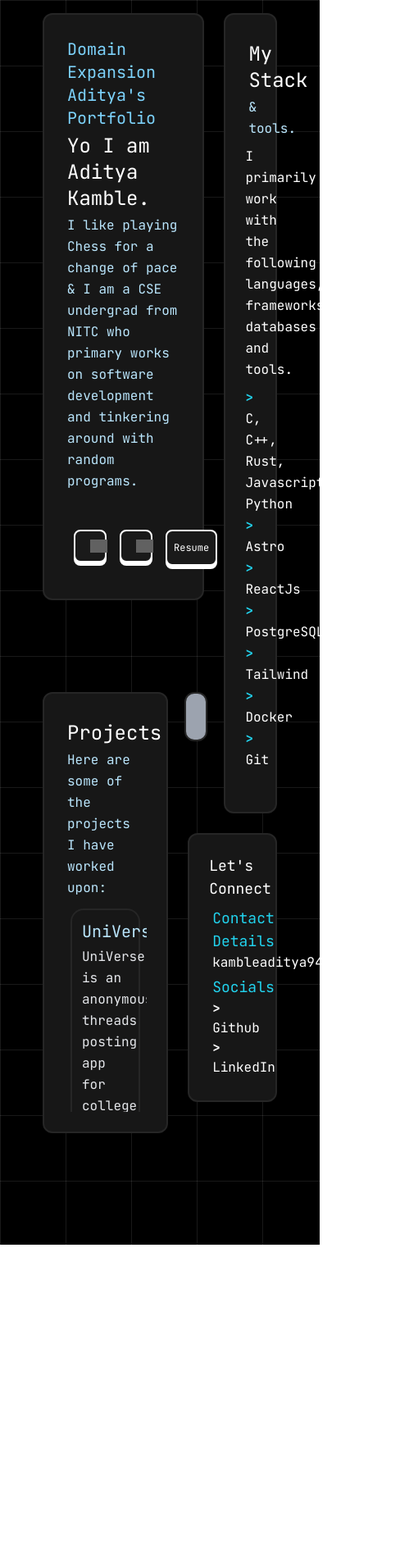
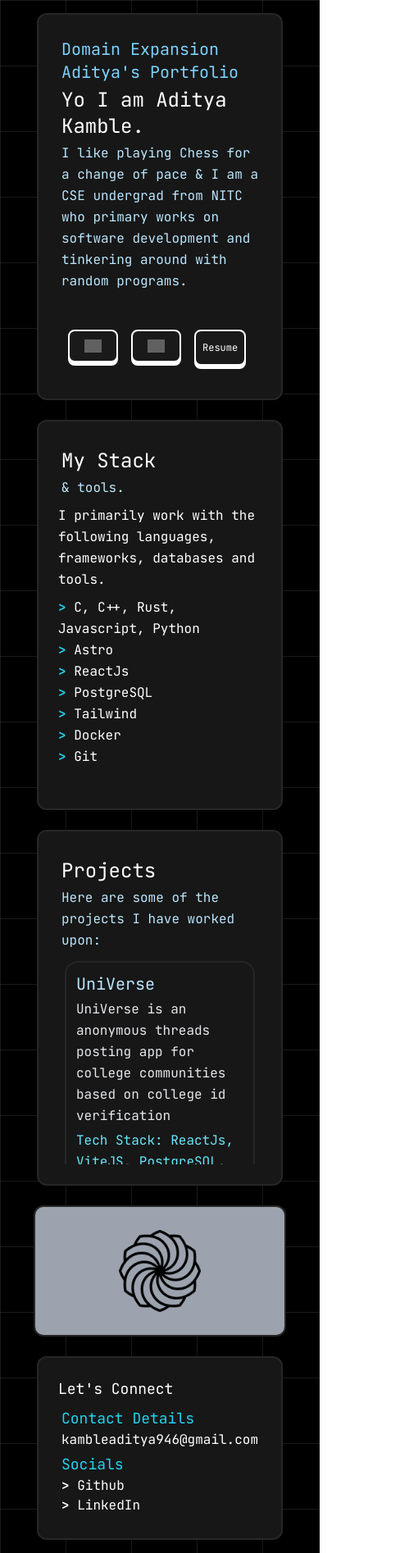
Before and after one commit to 27-aditya/aditya.dev, an Astro site: page / in a window 390 px wide. Shown: the whole page at 82% size, 499 px wide, since content can reach past the window. Before the commit the page ends 1518 px from the top, so only its background shows below. Built offline with nearby package versions, Linux system fonts and the light colour scheme; Astro itself is replaced by a stand-in of ours; grey boxes are pictures that could not be loaded; a web font is replaced by a local one.

Commit message:
Made the webssite responsive for mobiles

```diff
--- a/src/components/DeckContainer.astro
+++ b/src/components/DeckContainer.astro
@@ -2,8 +2,6 @@
 import IndexCard from './Cards/IndexCard.astro';
 import Button from './Button.astro';
 import ProjectCard from './Cards/ProjectCard.astro';
-import ProfileCard from './Cards/ProfileCard.astro';
-import Index from '../pages/index.astro';
 import CentralButton from './CentralButton.astro';
 ---
 
@@ -73,3 +71,32 @@ import CentralButton from './CentralButton.astro';
     </div>
   </div>
 </div>
+
+<style>
+  .container {
+    display: grid;
+    grid-template-columns: repeat(7, 1fr);
+    gap: 8px;
+    flex-wrap: wrap;
+  }
+  @media (max-width: 640px) {
+    .grid-cols-7 {
+      grid-template-columns: repeat(1, 1fr);
+    }
+    .col-span-5 {
+      grid-column: span 1 / span 1;
+    }
+    .col-span-2 {
+      grid-column: span 1 / span 1;
+    }
+    .col-span-4 {
+      grid-column: span 1 / span 1;
+    }
+    .col-span-1 {
+      grid-column: span 1 / span 1;
+    }
+    .col-span-3 {
+      grid-column: span 1 / span 1;
+    }
+  }
+</style>
```
